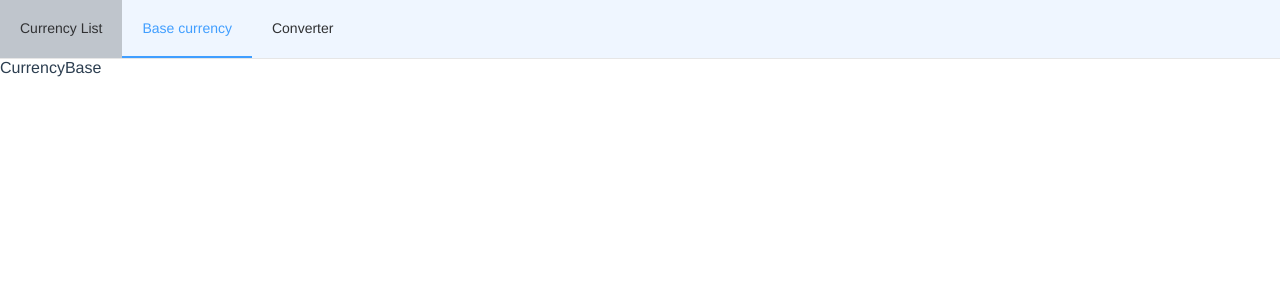
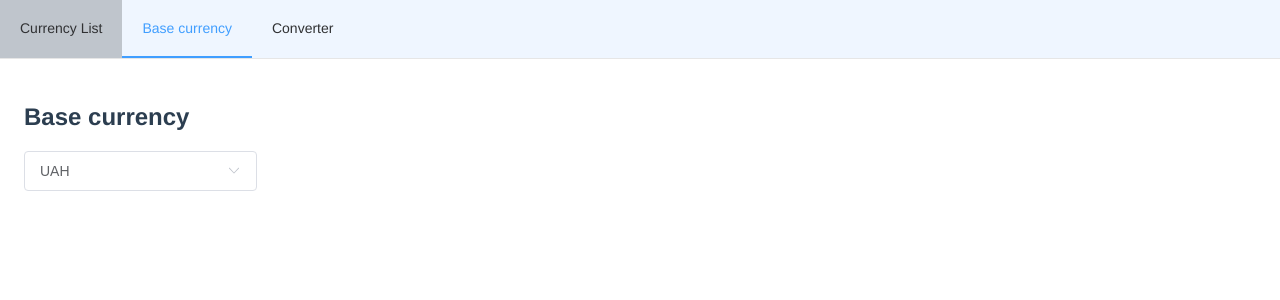
Before and after one commit to KonstantinKhomenko/Currency_converter_vue3, a Vue app: page /currencies/base in a window 1280 px wide. Shown: the top 300 px of the page. Built offline with nearby package versions, Linux system fonts and the light colour scheme.

Commit message:
base currency page

```diff
--- a/src/views/CurrencyBase.vue
+++ b/src/views/CurrencyBase.vue
@@ -1,11 +1,46 @@
 <template>
-  <div>CurrencyBase</div>
+  <div class="base-currency">
+    <h2>Base currency</h2>
+
+    <el-select
+      v-model="baseCurrencyCode"
+      placeholder="Select currency"
+      size="large"
+    >
+      <el-option
+        v-for="(code, index) in displayedCurrencies"
+        :key="index"
+        :label="code"
+        :value="code"
+      >
+      </el-option>
+    </el-select>
+  </div>
 </template>
 
 <script>
+import { baseCurrencyCode, displayedCurrencies } from "@/config/currency";
+import { ElSelect, ElOption } from "element-plus";
+
 export default {
   name: "CurrencyBase",
+
+  components: {
+    ElSelect,
+    ElOption,
+  },
+
+  setup() {
+    return {
+      baseCurrencyCode,
+      displayedCurrencies,
+    };
+  },
 };
 </script>
 
-<style scoped></style>
+<style lang="scss" scoped>
+.base-currency {
+  padding: 1.5rem;
+}
+</style>
```
